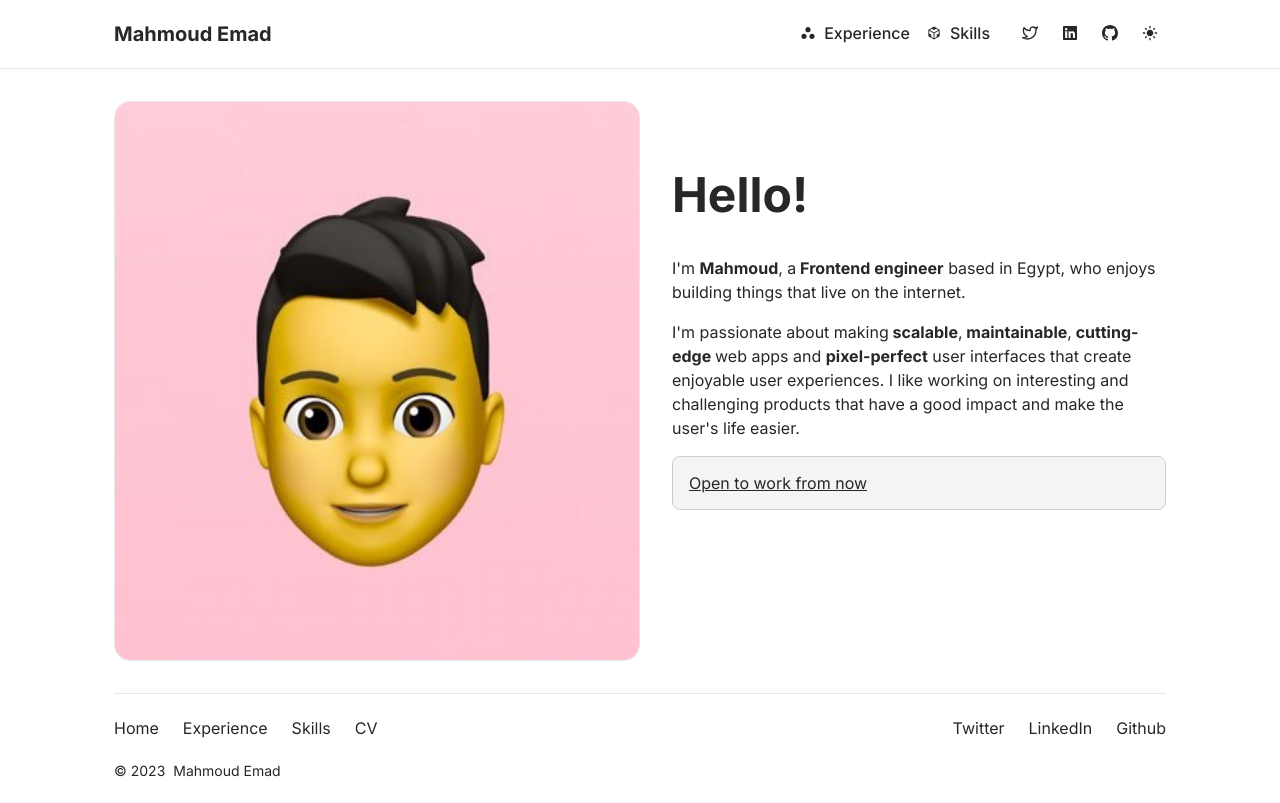
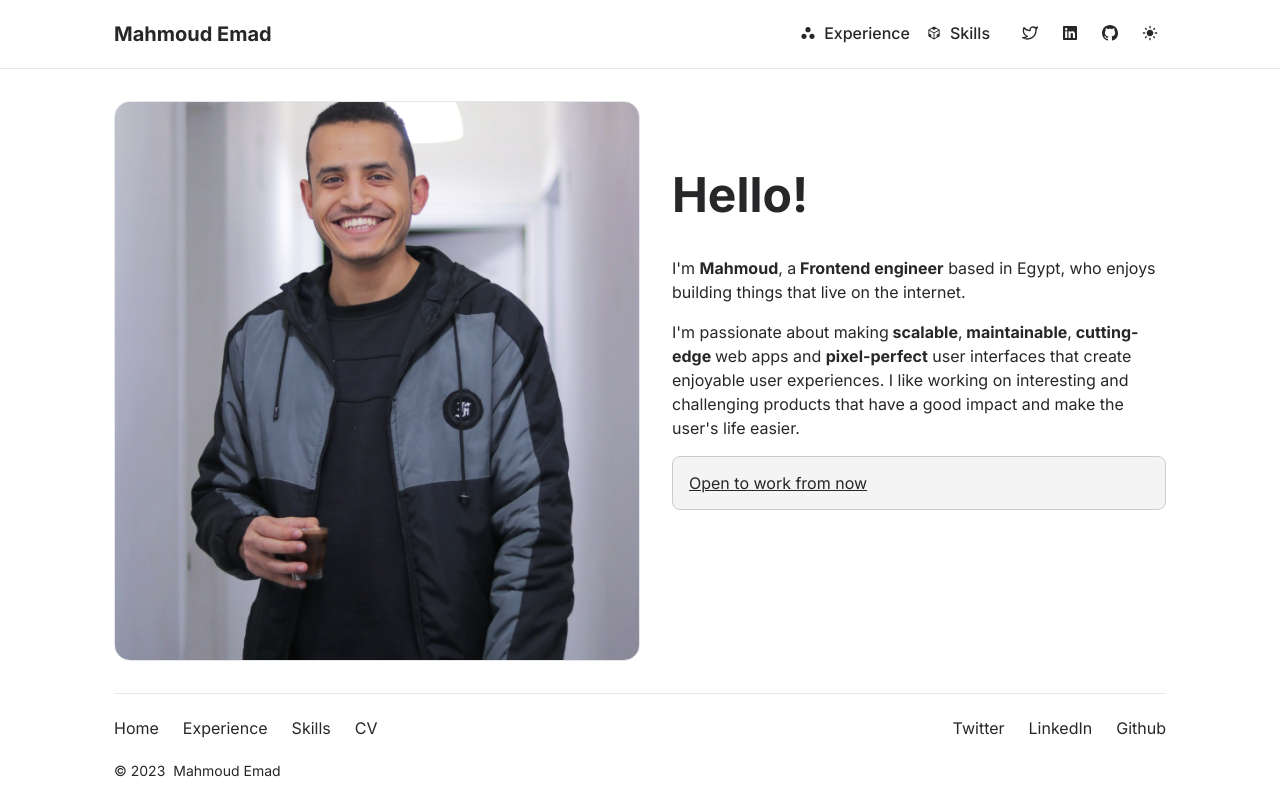
Before and after one commit to iMahmoudEmad/Mahmoud-EmadEldin-CV, a Next.js app: page / in a window 1280 px wide. Built offline with nearby package versions, Linux system fonts and the light colour scheme.

Commit message:
Changed home image

```diff
--- a/src/pages/index.tsx
+++ b/src/pages/index.tsx
@@ -18,14 +18,13 @@ export default function Home() {
 
       <main className={"main full-w " + inter.className}>
         <div className={styles.content}>
-          <div className={styles.personImage}>
             <Image
+            className={styles.personImage}
               src={"/assets/images/avatar.jpg"}
               alt="Picture of the author"
               width={500}
               height={500}
             />
-          </div>
 
           <div className={styles.personInfo}>
             <h2 className={"bold " + styles.pageTitle}>Hello!</h2>
--- a/src/styles/Home.module.scss
+++ b/src/styles/Home.module.scss
@@ -11,16 +11,13 @@
   }
 
   .personImage {
-    aspect-ratio: 1/1;
-    object-fit: cover;
-    mix-blend-mode: color-burn;
-
-    img {
+      aspect-ratio: 1/1;
+      object-fit: cover;
+      mix-blend-mode: color-burn;
       width: 100%;
       height: 100%;
       border-radius: 1rem;
       border: 1px solid var(--border-color);
-    }
   }
 
   .personInfo {
```
Also changed, not shown: public/assets/images/avatar.jpg.
